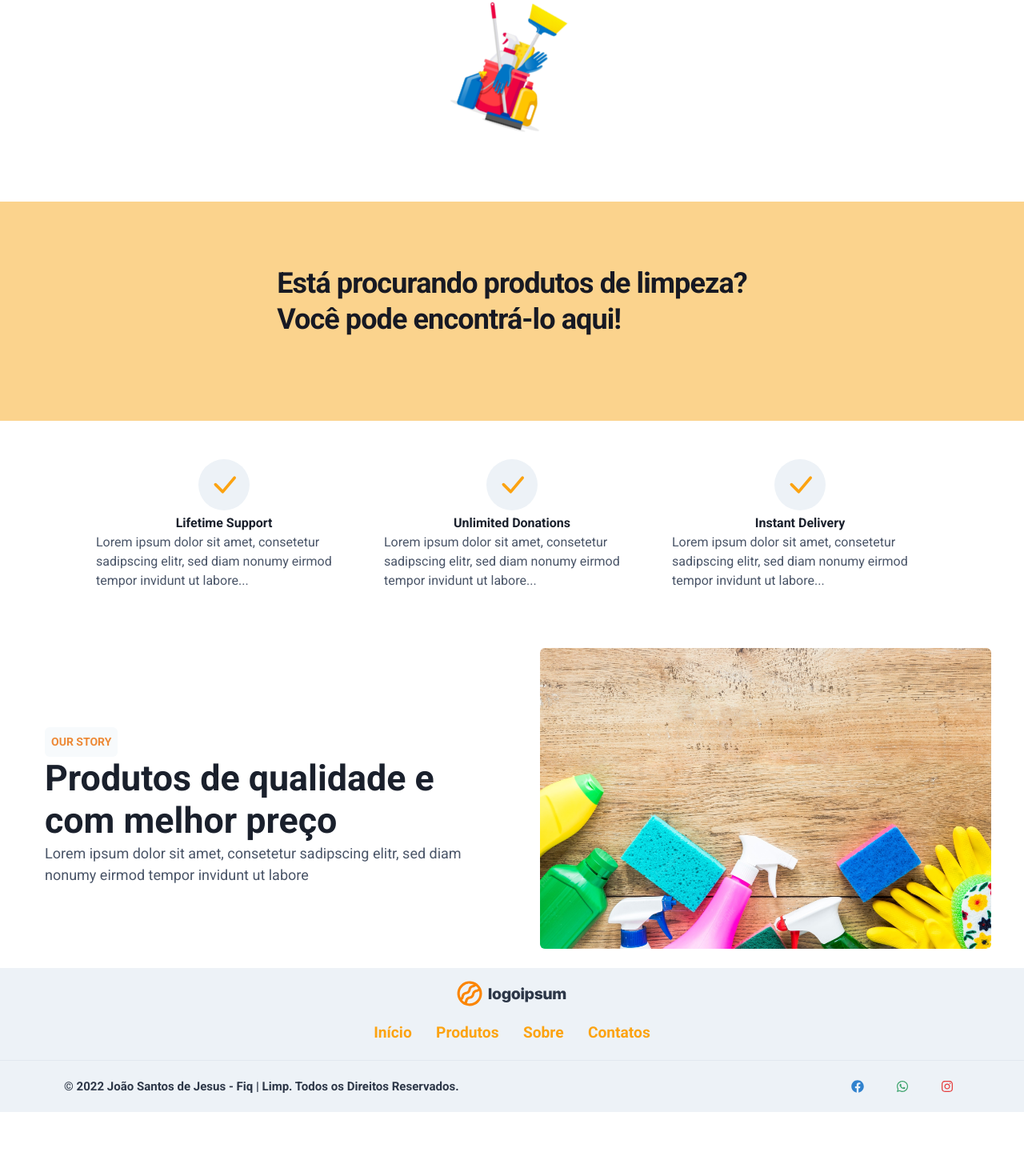
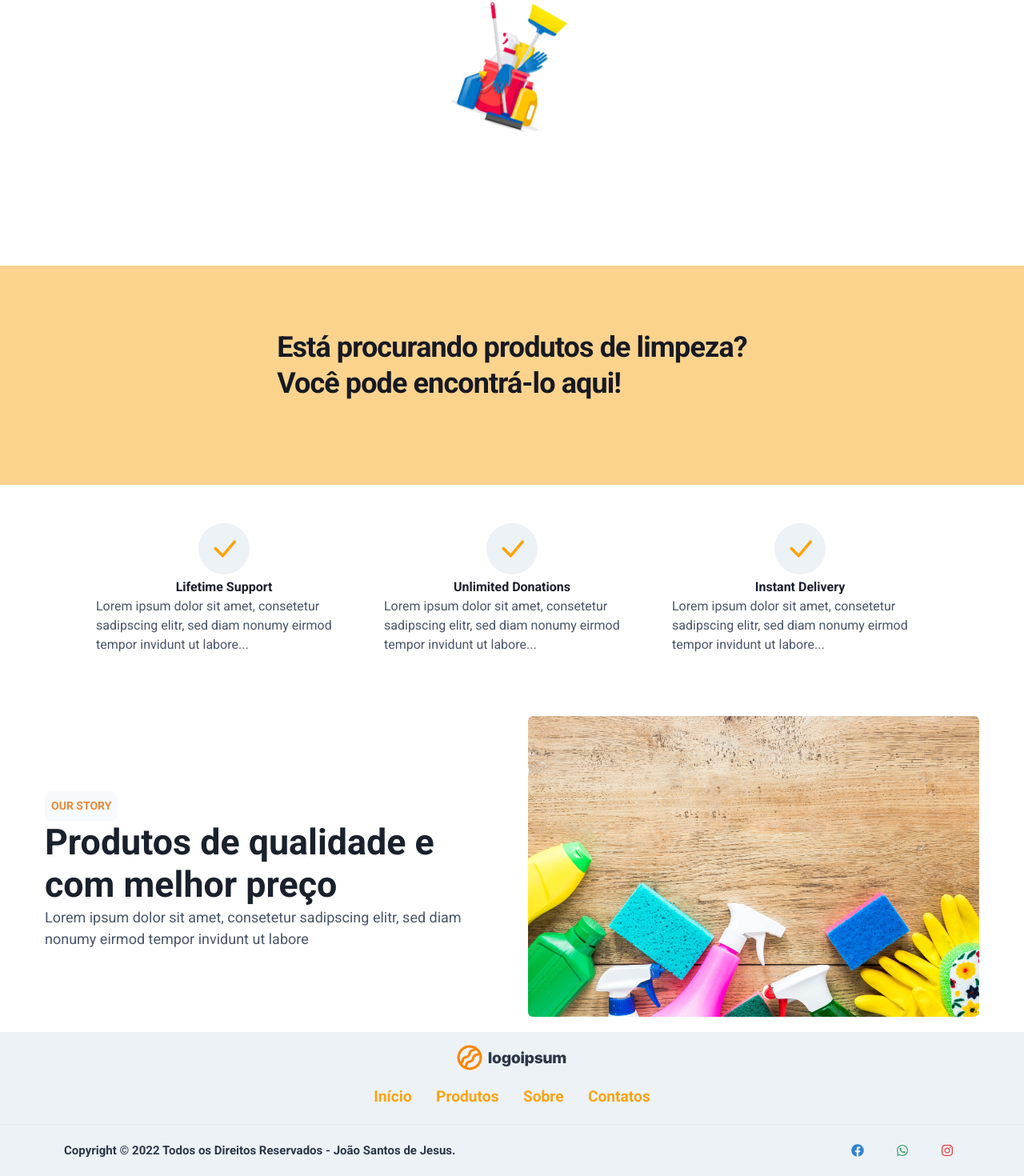
Before and after one commit to pauloWeslleY/app_clear, a React (Vite) app: page / in a window 1280 px wide. Shown: the part 372-1842 px from the top of the page at 80% size. Before the commit the page ends 1762 px from the top, so only its background shows below. Built offline with nearby package versions, Linux system fonts and the light colour scheme.

Commit message:
refactoring in 85%

```diff
--- a/src/components/BackToTopButton/style.module.scss
+++ b/src/components/BackToTopButton/style.module.scss
@@ -16,6 +16,8 @@
    height: 3.125rem;
    width: 2.5rem;
 
+   z-index: 2;
+
    animation: backToTopAnimation 0.7s ease-in-out infinite alternate;
 }
 
--- a/src/components/Footer/Footer.tsx
+++ b/src/components/Footer/Footer.tsx
@@ -13,8 +13,8 @@ import { Logo, menuFooter, useColor } from "./index";
 interface Props {
    label: string;
    href: string;
+   color: string;
    children: ReactNode;
-   color: string;
 }
 
 interface Footer {
@@ -50,7 +50,7 @@ const SocialButton = ({ children, label, href, color }: Props) => {
 export function Footer() {
    const { THEME } = useColor();
    const title__footer: Footer = {
-      title: "© 2022 João Santos de Jesus - Fiq | Limp. Todos os Direitos Reservados.",
+      title: "Copyright © 2022 Todos os Direitos Reservados - João Santos de Jesus.",
    };
 
    return (
--- a/src/components/Home/BannerHero/BannerHero.tsx
+++ b/src/components/Home/BannerHero/BannerHero.tsx
@@ -32,7 +32,7 @@ export function BannerHero({ title, subtitle, textContent }: HeroProps) {
          align={"center"}
          spacing={{ base: 8, md: 10 }}
          py={{ base: 20, md: 25 }}
-         h={"70vh"}
+         h={"80vh"}
       >
          <motion.div
             variants={container}
@@ -102,11 +102,12 @@ export function BannerHero({ title, subtitle, textContent }: HeroProps) {
                   height={"15rem"}
                >
                   <Image
-                     align={"center"}
-                     w={400}
-                     objectFit={"cover"}
                      src={Banner2}
                      alt={"Banner Animado do Site"}
+                     objectFit={"cover"}
+                     borderRadius={"5.5rem"}
+                     w={400}
+                     align={"center"}
                   />
                </ChakraBox>
             </Flex>
--- a/src/components/Home/CardsHero/CardsHero.tsx
+++ b/src/components/Home/CardsHero/CardsHero.tsx
@@ -38,10 +38,10 @@ const Cards = ({ title, text, icon }: CardItemProps) => {
                h={16}
                alignItems={"center"}
                justifyContent={"center"}
+               rounded={"full"}
+               mb={1}
                color={THEME.COLOR.CARDS_HERO_ICON_COLOR}
-               rounded={"full"}
                bg={THEME.COLOR.CARDS_HERO_ICON_BG}
-               mb={1}
             >
                {icon}
             </Flex>
--- a/src/components/Home/HomeHero/HomeHero.tsx
+++ b/src/components/Home/HomeHero/HomeHero.tsx
@@ -21,7 +21,7 @@ export function HomeHero({ title, span, content }: Props) {
                transition={{
                   delay: 0.5,
                   y: { duration: 0.6 },
-                  default: { ease: "linear" },
+                  default: { ease: "in-out" },
                }}
                flexDir={"column"}
             >
@@ -55,8 +55,8 @@ export function HomeHero({ title, span, content }: Props) {
          </Stack>
          <MotionFlex
             py={"1.5rem"}
-            initial={{ x: -15 }}
-            animate={{ x: 15 }}
+            initial={{ y: -5 }}
+            animate={{ y: 5 }}
             // @ts-ignore no problem in operation, although type error appears.
             transition={{ delay: 1, duration: 0.5 }}
          >
--- a/src/components/Product/TabsProduct/TabCardItems.tsx
+++ b/src/components/Product/TabsProduct/TabCardItems.tsx
@@ -1,8 +1,6 @@
 import { memo } from "react";
 import { Box, Flex, chakra } from "@chakra-ui/react";
 import { CardsProps, useColor } from "./index";
-
-import styles from "./styles.module.scss";
 
 interface Cards {
    card: CardsProps;
@@ -13,13 +11,15 @@ export function TabCardItems({ card }: Cards) {
    const { THEME } = useColor();
 
    return (
-      <section className={styles.card__items}>
       <Flex
+         flexBasis={"100px"}
+         flexGrow={1}
+         flexShrink={1}
          direction={"column"}
          justifyContent={"center"}
          alignItems={"center"}
          w={"sm"}
-            mx={"auto"}
+         m={"2rem"}
       >
          <Box
             bg={"gray.300"}
@@ -70,7 +70,6 @@ export function TabCardItems({ card }: Cards) {
             </Flex>
          </Box>
       </Flex>
-      </section>
    );
 }
 
--- a/src/components/Product/TabsProduct/TabCards.tsx
+++ b/src/components/Product/TabsProduct/TabCards.tsx
@@ -6,7 +6,13 @@ import styles from "./styles.module.scss";
 
 export function TabCards() {
    return (
-      <Flex p={50} className={styles.card__container}>
+      <Flex
+         p={50}
+         flexWrap={"wrap"}
+         alignItems={"center"}
+         justifyContent={"center"}
+         // className={styles.card__container}
+      >
          {tab__cards.map((cards) => (
             <TabCardItems key={cards.id} card={cards} />
          ))}
--- a/src/hooks/useColor.ts
+++ b/src/hooks/useColor.ts
@@ -18,7 +18,7 @@ export function useColor() {
 
          TAB_CARD_ITEM_BG: useColorModeValue("orange.400", "orange.700"),
          TAB_CARD_ITEM_TITLE_COLORS: useColorModeValue("gray.800", "white"),
-         TAB_CARD_ITEM_SPAN_BG: useColorModeValue("gray.200", "orange.400"),
+         TAB_CARD_ITEM_SPAN_BG: useColorModeValue("gray.100", "whiteAlpha.600"),
          TAB_CARD_ITEM_SPAN_COLORS: useColorModeValue("gray.800", "gray.900"),
 
          TAB_CARD_PRODUCT_BG: useColorModeValue("orange.400", "orange.800"),
```
Lines whose indentation alone changed are shown as unchanged.
